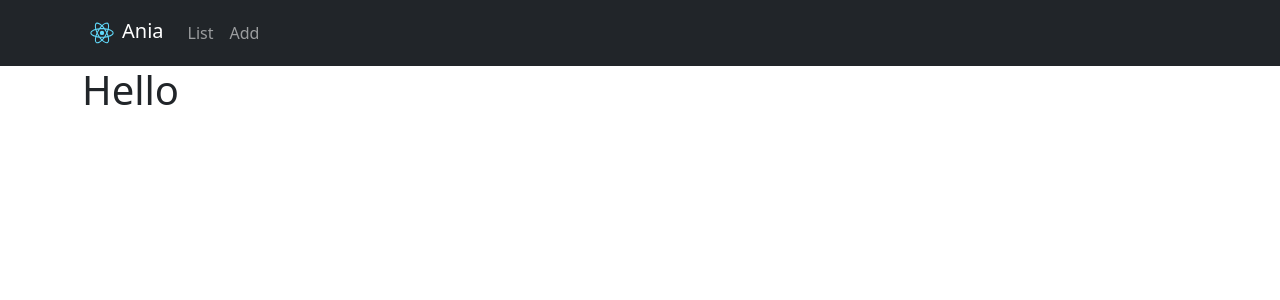
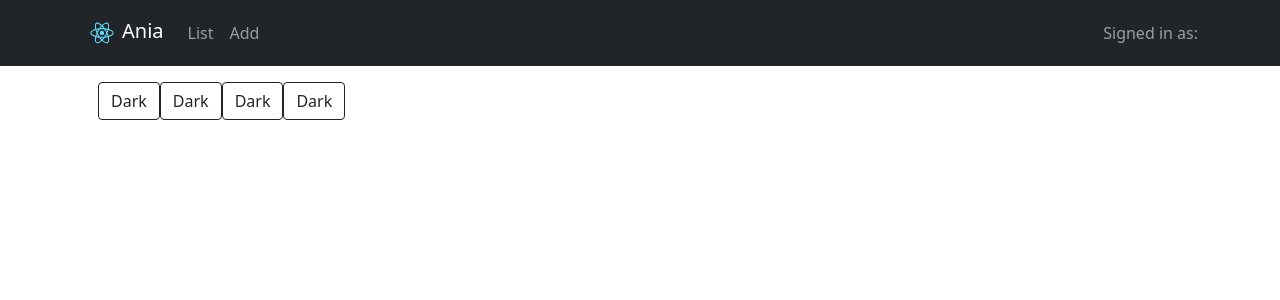
Before and after one commit to owanky/olx-app, a React (Create React App) app: page / in a window 1280 px wide. Shown: the top 300 px of the page. Built offline with nearby package versions, Linux system fonts and the light colour scheme; no server answers.

Commit message:
Who log?

```diff
--- a/src/App.js
+++ b/src/App.js
@@ -7,37 +7,24 @@ import List from "./views/List";
 import Detail from "./views/Detail";
 import Add from "./views/Add";
 import Edit from "./views/Edit";
+import Category from "./views/Category";
+import UserProvider from "./providers/UserProvider";
+import Menu from "./components/Menu";
 
 
 //raz wykonywane przy stracie
 
 function App() { //odswiezane co render
     return (
+        <UserProvider>
+
+
             <BrowserRouter>
-            <Navbar bg="dark" variant="dark">
-                <Container>
-                    <LinkContainer to="/">
-                        <Navbar.Brand>
-                            <Image src={logo} width={40} height={40}/>
-                            Ania
-                        </Navbar.Brand>
-                    </LinkContainer>
-                    <Nav className="me-auto">
-                        <LinkContainer to="/list">
-                            <Nav.Link>List</Nav.Link>
-                        </LinkContainer>
-
-                        <LinkContainer to="/add">
-                            <Nav.Link>Add</Nav.Link>
-                        </LinkContainer>
-                    </Nav>
-                </Container>
-            </Navbar>
-
+                <Menu/>
 
                 <Container>
                     <Routes>
-                    <Route path="/" element={<h1>Hello</h1>}/>
+                        <Route path="/" element={<Category/>}/>
                         <Route path="/list" element={<List/>}/>
                         <Route path="/detail">
                             <Route path={':id/edit'} element={<Edit/>}/>
@@ -46,7 +33,10 @@ function App() { //odswiezane co render
                         <Route path="/add" element={<Add/>}/>
                     </Routes>
                 </Container>
+
             </BrowserRouter>
+
+        </UserProvider>
 
     );
 }
--- /dev/null
+++ b/src/components/Menu.js
@@ -0,0 +1,40 @@
+import React, {useContext} from 'react';
+import {Container, Image, Nav, Navbar} from "react-bootstrap";
+import {LinkContainer} from "react-router-bootstrap";
+import logo from "../logo.svg";
+import {User} from "../providers/UserProvider";
+
+const Menu = () => {
+    const user = useContext(User);
+    return (
+        <Navbar bg="dark" variant="dark" expand={'lg'} collapseOnSelect>
+            <Container>
+                <LinkContainer to="/category">
+                    <Navbar.Brand>
+                        <Image src={logo} width={40} height={40}/>
+                        Ania
+                    </Navbar.Brand>
+                </LinkContainer>
+                <Navbar.Toggle/>
+                <Navbar.Collapse>
+                    <Nav className="me-auto">
+                        <LinkContainer to="/list">
+                            <Nav.Link>List</Nav.Link>
+                        </LinkContainer>
+
+                        <LinkContainer to="/add">
+                            <Nav.Link>Add</Nav.Link>
+                        </LinkContainer>
+                    </Nav>
+                    <Nav>
+                        <Navbar.Text>
+                            Signed in as: {user ? user.name: ""}
+                        </Navbar.Text>
+                    </Nav>
+                </Navbar.Collapse>
+            </Container>
+        </Navbar>
+    );
+};
+
+export default Menu;
--- /dev/null
+++ b/src/providers/UserProvider.js
@@ -0,0 +1,29 @@
+import React, {useEffect, useState} from 'react';
+import PropTypes from 'prop-types';
+import axios from "axios";
+
+export const User = React.createContext(null);
+
+const UserProvider = props => {
+
+    const [data, setData] = useState(null);
+
+    useEffect(() => {
+        const fetchData = async () => {
+            const response = await axios.get(`/user/`);
+            setData(response.data);
+        }
+        fetchData();
+    }, []);
+    return (
+        <User.Provider value={data}>
+            {props.children}
+        </User.Provider>
+    );
+};
+
+UserProvider.propTypes = {
+    children: PropTypes.node
+};
+
+export default UserProvider;
--- /dev/null
+++ b/src/views/Category.js
@@ -0,0 +1,15 @@
+import React from 'react';
+import {Button, Col} from "react-bootstrap";
+
+const Category = () => {
+    return (
+        <div as={Col} md="4" className="m-3">
+            <Button variant="outline-dark">Dark</Button>
+            <Button variant="outline-dark">Dark</Button>
+            <Button variant="outline-dark">Dark</Button>
+            <Button variant="outline-dark">Dark</Button>
+        </div>
+    );
+};
+
+export default Category;
```
Lines whose indentation alone changed are shown as unchanged.
